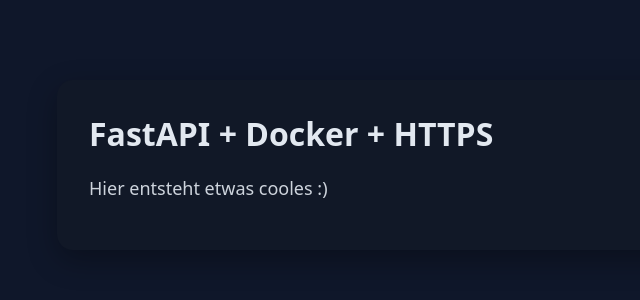
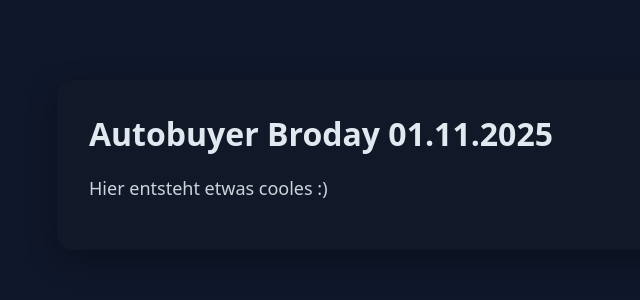
Before and after one commit to joelwid/AutoBuyer, a FastAPI app: page / in a window 1280 px wide. Shown: the top 300 px of the page, without its empty margins (191-831 px from the left). Run offline with FastAPI, Linux system fonts and the light colour scheme.

Commit message:
update title

```diff
--- a/app/templates/index.html
+++ b/app/templates/index.html
@@ -8,7 +8,7 @@
 </head>
 <body>
   <main class="container">
-    <h1>FastAPI + Docker + HTTPS</h1>
+    <h1>Autobuyer Broday 01.11.2025</h1>
     <p id="msg">Loading...</p>
   </main>
 
```
